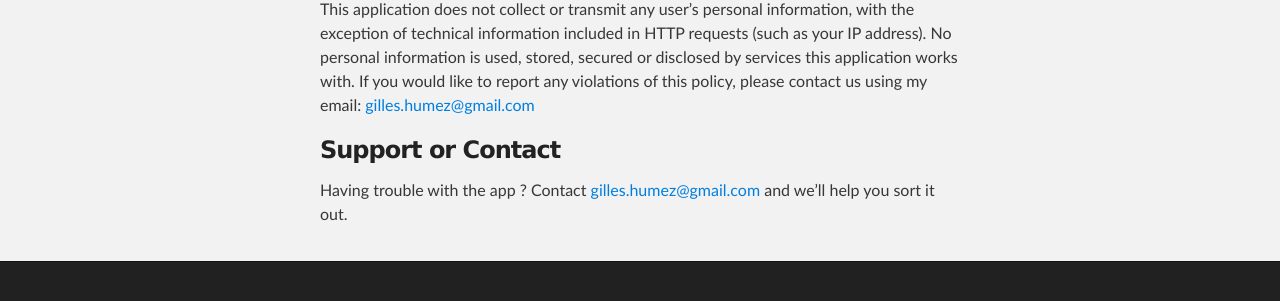
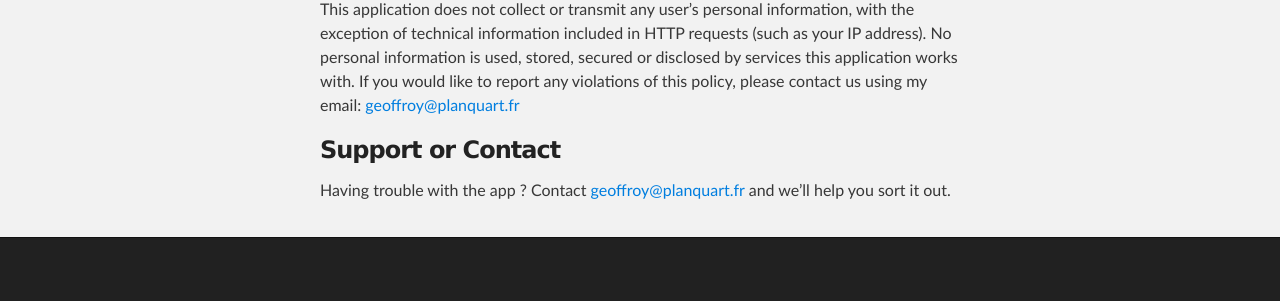
Before and after one commit to ghz/wp-privacy-policy, a plain HTML site: page index.html in a window 1280 px wide. Shown: the part 273-574 px from the top of the page. Drawn offline with Linux system fonts and the light colour scheme.

Commit message:
Update index.html

```diff
--- a/index.html
+++ b/index.html
@@ -27,11 +27,11 @@
       <section id="main_content" class="inner">
         <h3>Privacy Policy</h3>
 
-<p>This application does not collect or transmit any user’s personal information, with the exception of technical information included in HTTP requests (such as your IP address). No personal information is used, stored, secured or disclosed by services this application works with. If you would like to report any violations of this policy, please contact us using my email: <a href="mailto:gilles.humez@gmail.com">gilles.humez@gmail.com</a></p>
+<p>This application does not collect or transmit any user’s personal information, with the exception of technical information included in HTTP requests (such as your IP address). No personal information is used, stored, secured or disclosed by services this application works with. If you would like to report any violations of this policy, please contact us using my email: <a href="mailto:geoffroy@planquart.fr">geoffroy@planquart.fr</a></p>
 
 <h3>Support or Contact</h3>
 
-<p>Having trouble with the app ? Contact <a href="mailto:gilles.humez@gmail.com">gilles.humez@gmail.com</a> and we’ll help you sort it out.</p>
+<p>Having trouble with the app ? Contact <a href="mailto:geoffroy@planquart.fr">geoffroy@planquart.fr</a> and we’ll help you sort it out.</p>
       </section>
     </div>
 
```
